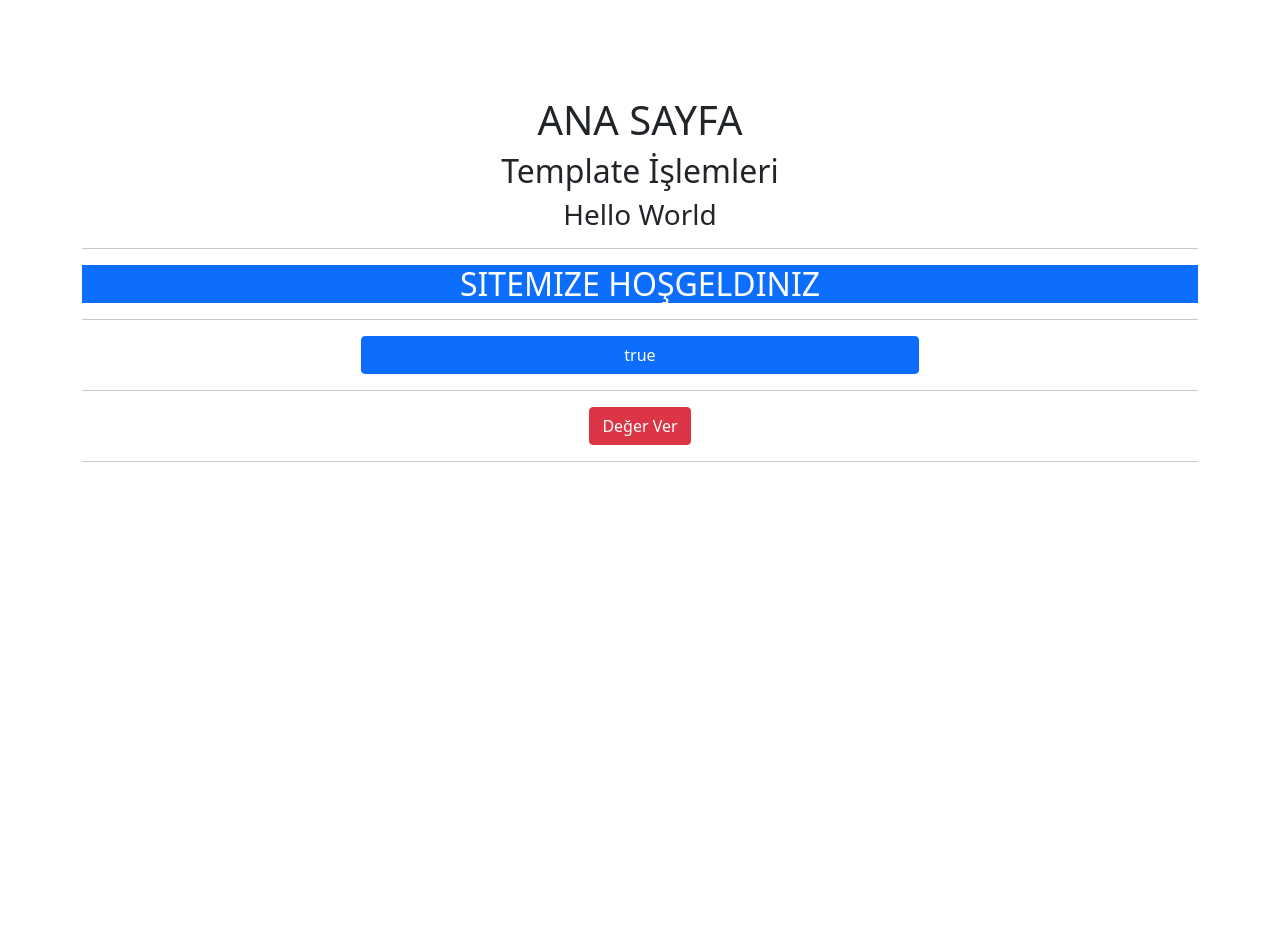
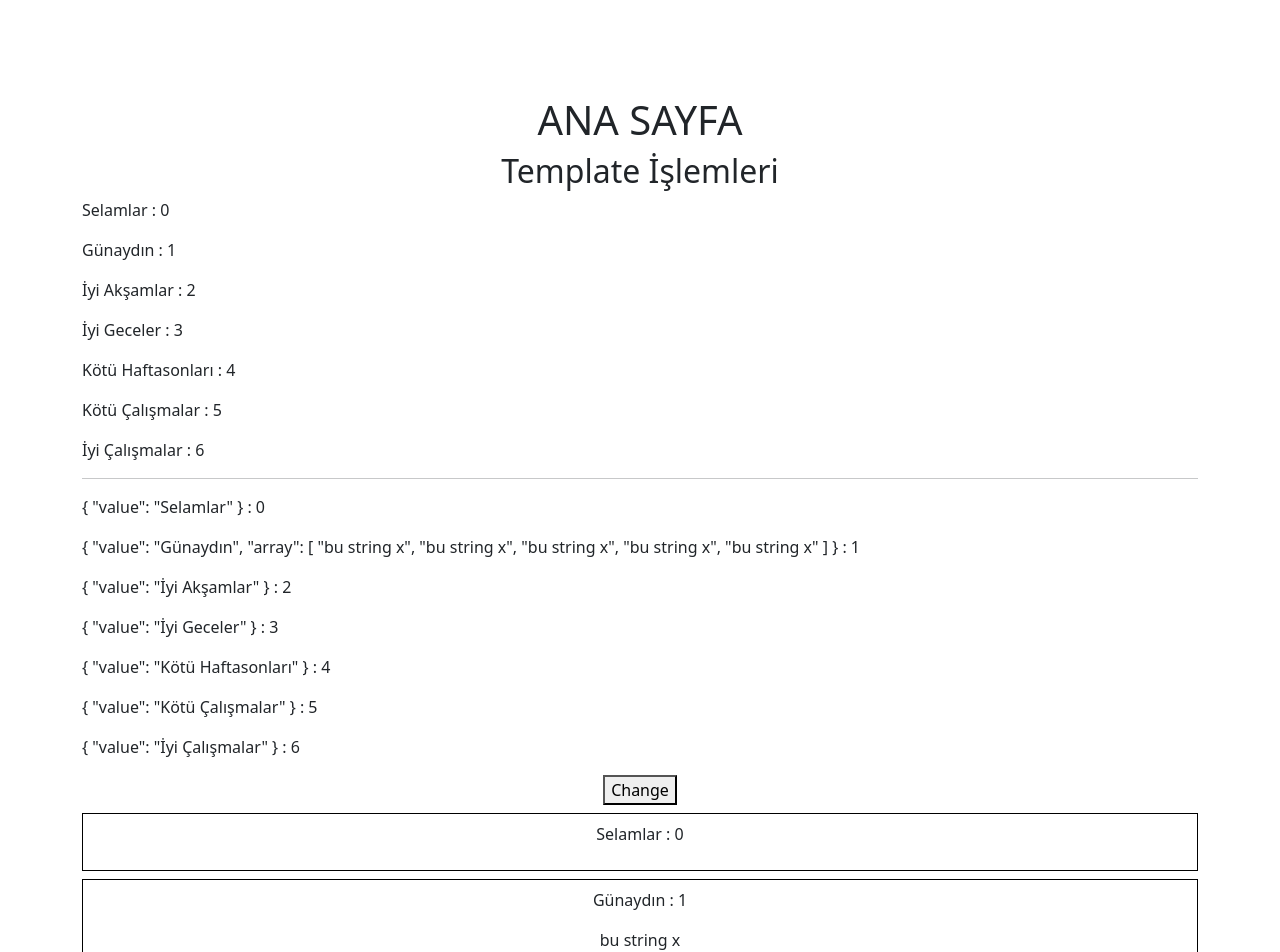
Before and after one commit to hhakangull/Vue3-examples-with-Typescript, a Vue app: page / in a window 1280 px wide. Shown: the top 952 px of the page. Before the commit the page ends 800 px from the top, so only its background shows below. Built offline with nearby package versions, Linux system fonts and the light colour scheme.

Commit message:
v-for ile iç içe template kullanımı

```diff
--- a/src/App.vue
+++ b/src/App.vue
@@ -2,34 +2,68 @@
   <div class="container py-5 text-center">
     <h1 class="mt-5">ANA SAYFA</h1>
     <h2>Template İşlemleri</h2>
-    <h3>{{values}}</h3>
-    <hr />
-    <div>
-      <p class="text-uppercase text-white   h2"
-      :class="{ 'bg-primary': isFirst, 'bg-success': !isFirst }"
-      >
-      {{isFirst ? "Sitemize Hoşgeldiniz" : "Hoşgeldiniz"}}
+    <div class="ml-3">
+      <p class="text-start" v-for="(value, index) in text" :key="index">
+        {{ value }} :
+        <span class="text-center">{{ index }}</span>
       </p>
     </div>
     <hr />
-    <button class="btn btn-block  w-50"
-    :class="{'btn-primary' : isFirst, 'btn-success': !isFirst}"
-    @click="isFirst = !isFirst">{{ isFirst }}</button> <hr>
-  <button class="btn btn-danger" @click="doIt">Değer Ver</button> <hr>
+    <div class="ml-3">
+      <p class="text-start" v-for="(value, index) in text2" :key="index">
+        {{ value }} :
+        <span class="text-center">{{ index }}</span>
+      </p>
+      <button @click="change">Change</button>
+    </div>
 
+    <div
+      class="py-2 my-2"
+      style="border: 1px solid black"
+      v-for="(textValue,index) in text2"
+      :key="index"
+    >
+      <p>{{ textValue.value }} : {{ index }}</p>
+      <template v-if="textValue.array && Array.isArray(textValue.array)">
+        <div v-for="(arrayValue,index2) in textValue.array" :key="index2">
+        {{arrayValue}}
+        </div>
+      </template>
+    </div>
   </div>
-
-
-
 </template>
 <script setup lang="ts">
 import { Ref, ref } from 'vue';
-const values = ref('Hello World');
-const num = ref(0);
-const isFirst = ref(true);
+type CustomObject = {
+  value: string;
+  array?: string[];
+}
 
-const doIt =() =>  values.value = prompt('Değer Ver')!;
+const text = ref([
+  "Selamlar",
+  "Günaydın",
+  "İyi Akşamlar",
+  "İyi Geceler",
+  "Kötü Haftasonları",
+  "Kötü Çalışmalar",
+  "İyi Çalışmalar"
+]);
 
+
+const text2: Ref<CustomObject[]> = ref([
+  { value: "Selamlar" },
+  { value: "Günaydın", array: Array(5).fill('bu string x') },
+  { value: "İyi Akşamlar" },
+  { value: "İyi Geceler" },
+  { value: "Kötü Haftasonları" },
+  { value: "Kötü Çalışmalar" },
+  { value: "İyi Çalışmalar" }
+]);
+
+const change = () => {
+  let val = Number(prompt('Değer Gir')!);
+  text2.value[val].value = Date.now().toLocaleString();
+}
 
 </script>
 
```
